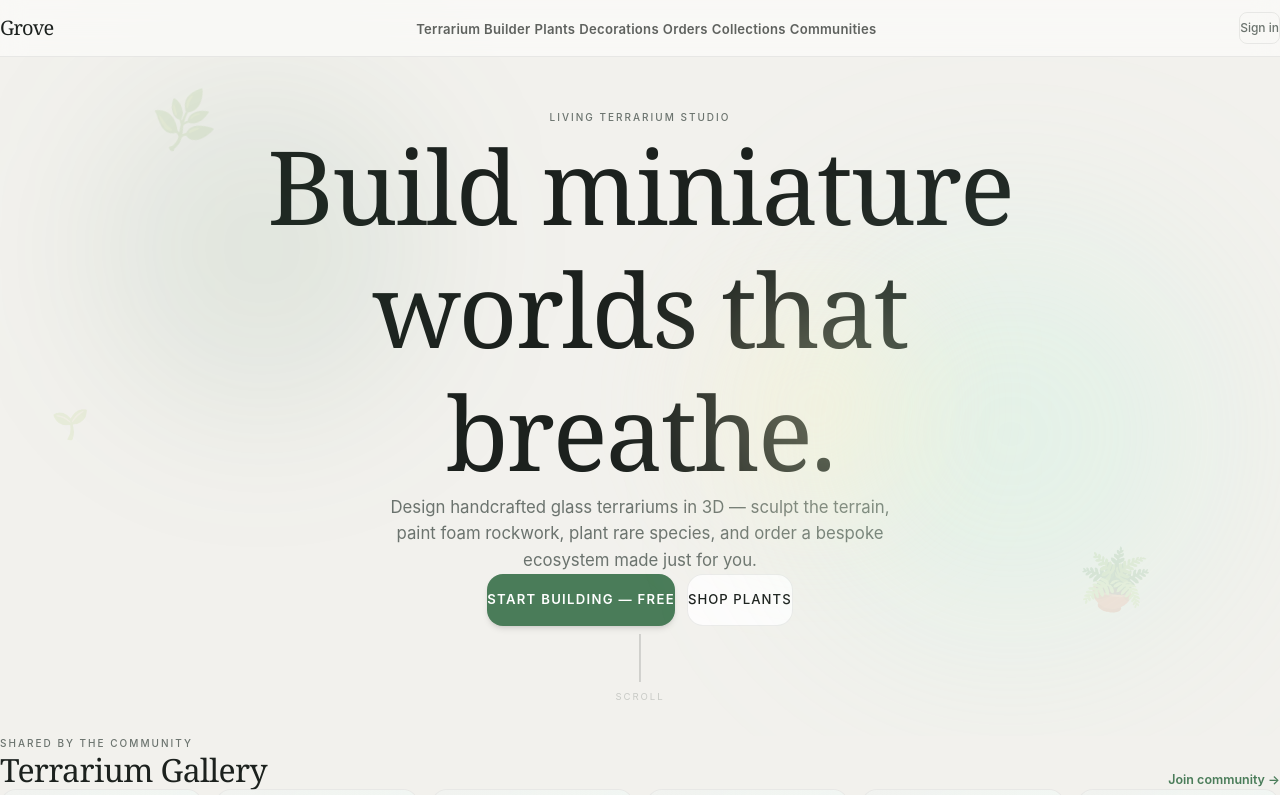
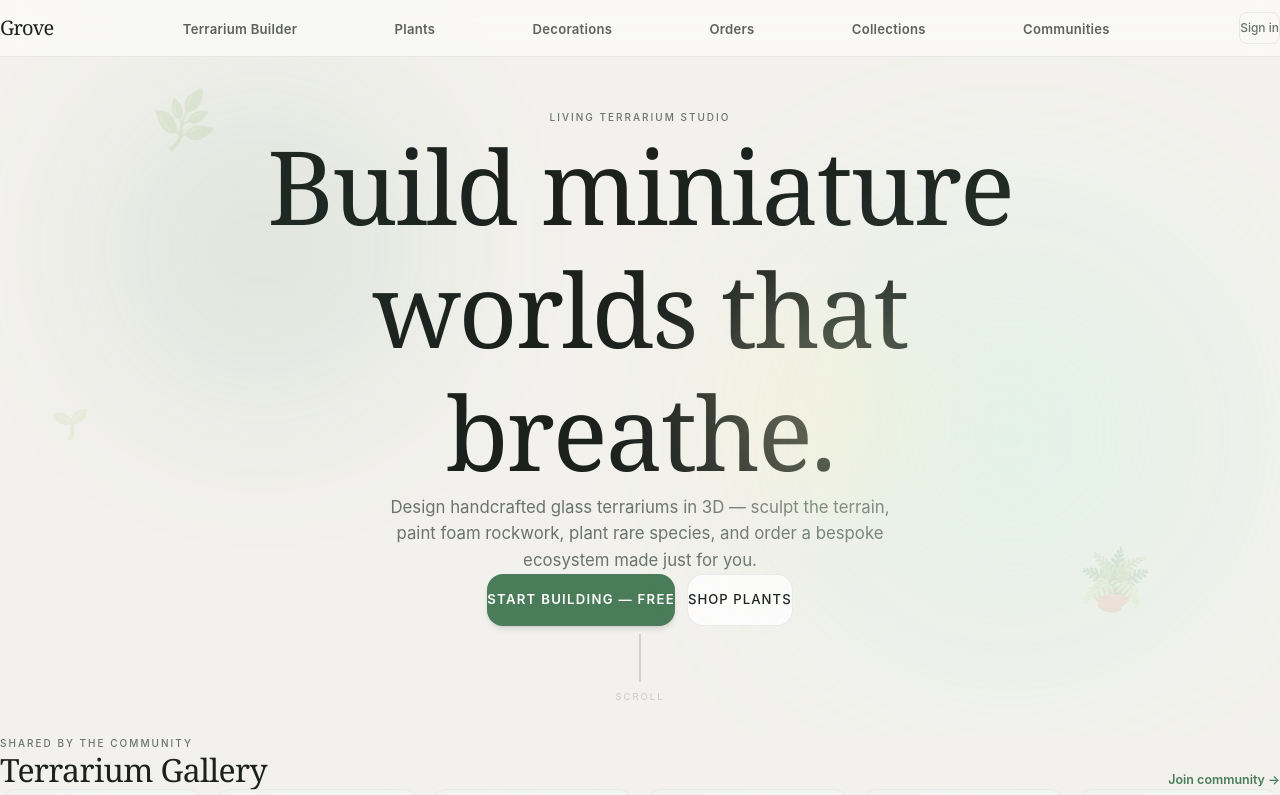
Before and after one commit to zimosi/Grove, a Next.js app: page / in a window 1280 px wide. Shown: the top 795 px of the page. Built offline with nearby package versions, Linux system fonts and the light colour scheme.

Commit message:
Spread nav links evenly across full navbar width

```diff
--- a/src/components/nav/Navbar.tsx
+++ b/src/components/nav/Navbar.tsx
@@ -27,7 +27,7 @@ export default function Navbar() {
         </Link>
 
         {/* Links */}
-        <ul className="flex items-center gap-1 flex-1 justify-center">
+        <ul className="flex items-center justify-evenly flex-1">
           {NAV_LINKS.map(({ href, label }) => {
             const active = pathname === href || pathname.startsWith(href + "/");
             return (
```
